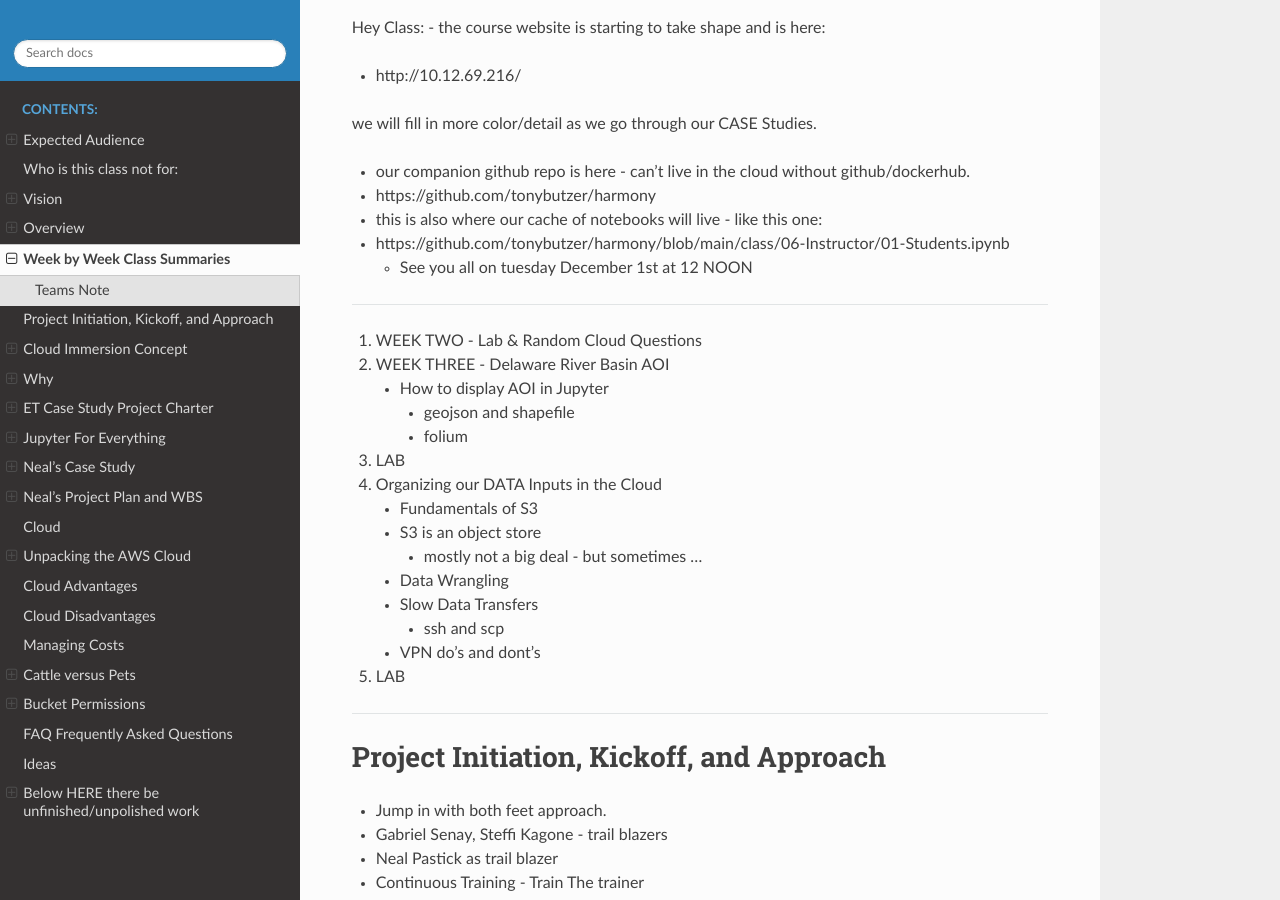
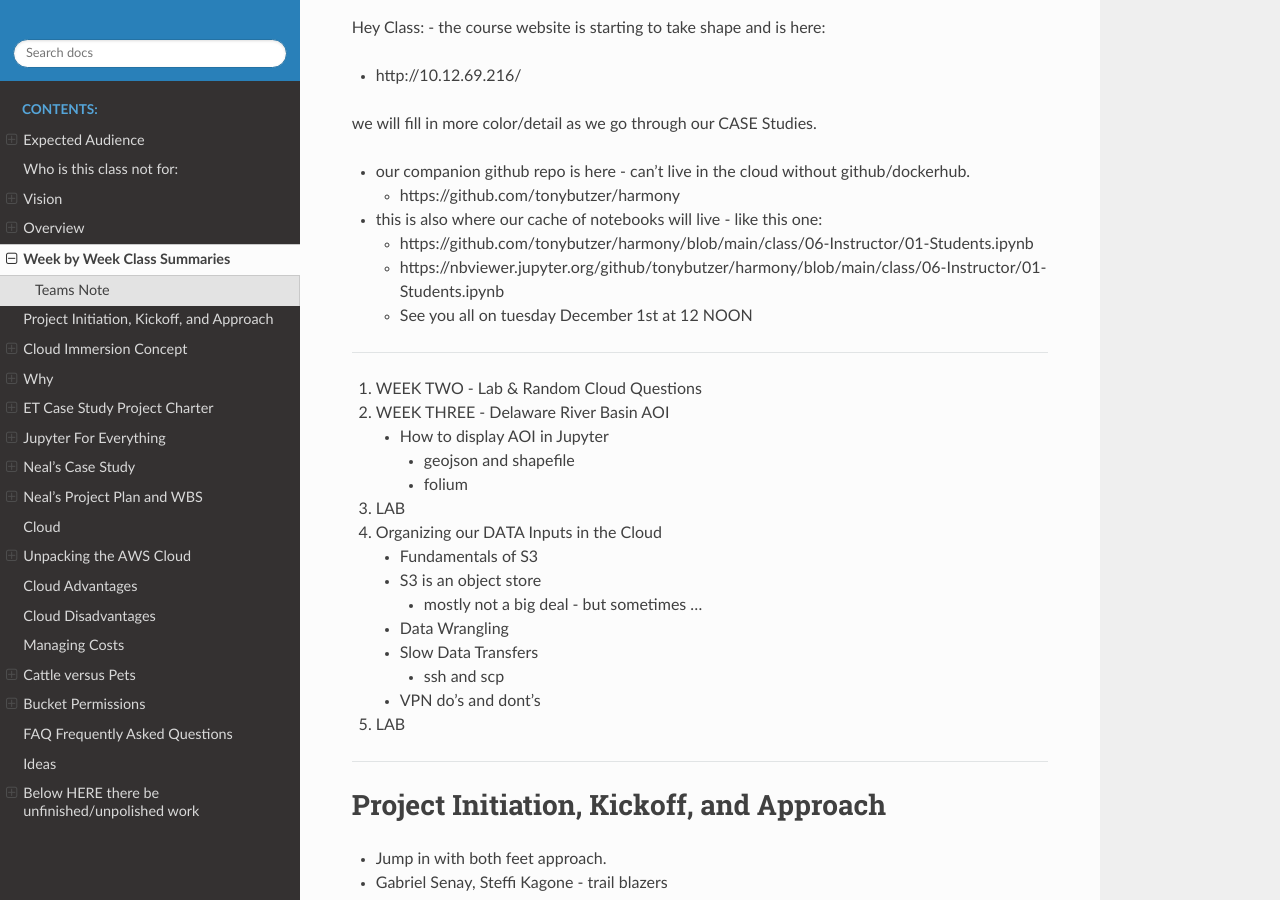
Before and after one commit to tonybutzer/harmony, a Sphinx documentation site: the page built from documentation/source/00weekbyweek.md, in a window 1280 px wide and 900 px high, scrolled down 416 px. Built offline with Sphinx 7.4.7 and the Read the Docs theme 2.0.0, drawn with Linux system fonts in a browser that asks for light colours; pages that are not in the unit, such as notebooks, are missing from menus; some of the changed lines change nothing that is shown.

Commit message:
automatic git update from Makefile

```diff
--- a/documentation/source/00weekbyweek.md
+++ b/documentation/source/00weekbyweek.md
@@ -15,9 +15,11 @@
 
 we will fill in more color/detail as we go through our CASE Studies.
 - our companion github repo is here - can't live in the cloud without github/dockerhub.
-- https://github.com/tonybutzer/harmony
+	- https://github.com/tonybutzer/harmony
+
 - this is also where our cache of notebooks will live - like this one:
-- https://github.com/tonybutzer/harmony/blob/main/class/06-Instructor/01-Students.ipynb
+	- https://github.com/tonybutzer/harmony/blob/main/class/06-Instructor/01-Students.ipynb
+	- https://nbviewer.jupyter.org/github/tonybutzer/harmony/blob/main/class/06-Instructor/01-Students.ipynb
 	- See you all on tuesday December 1st at 12 NOON
 ---
 1. WEEK TWO - Lab & Random Cloud Questions
```
